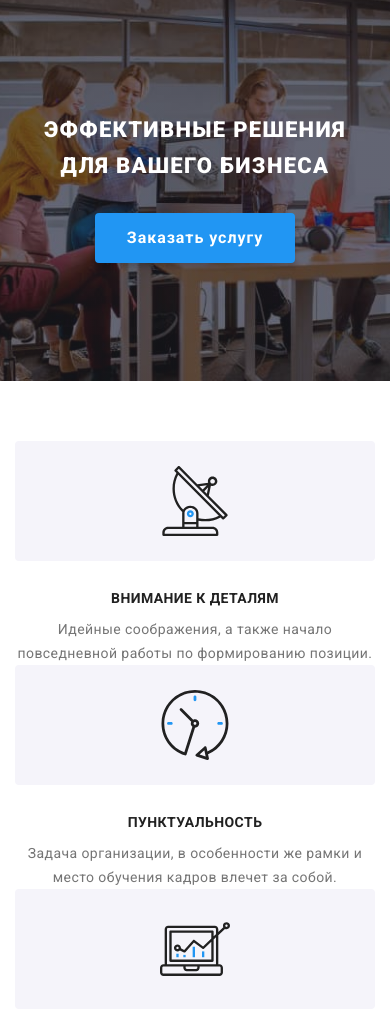
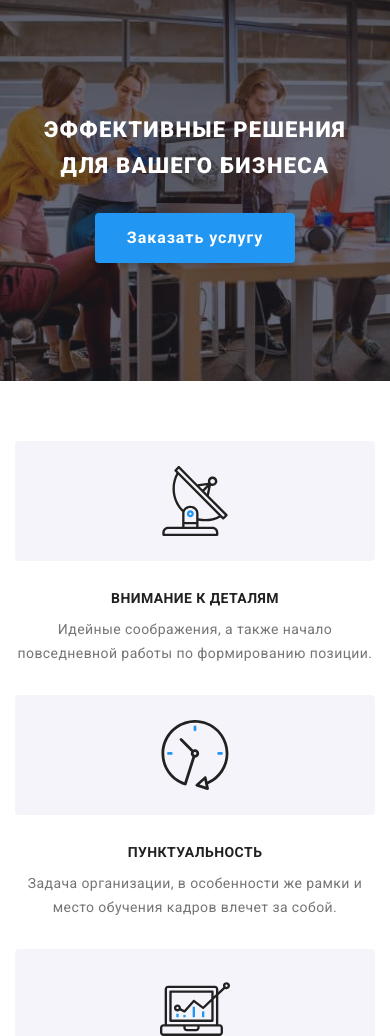
Before and after one commit to NataliiaRoienko/goit-markup-hw-08, a plain HTML site: page index.html in a window 390 px wide. Shown: the part 68-1104 px from the top of the page. Drawn offline with nearby package versions, Linux system fonts and the light colour scheme.

Commit message:
advantages

```diff
--- a/sass/layout/_advantages.scss
+++ b/sass/layout/_advantages.scss
@@ -8,6 +8,7 @@
     justify-content: center;
     margin-left: -15px;
     margin-right: -15px;
+    margin-bottom: -30px;
   }
 
   &-list-item {
@@ -56,6 +57,7 @@
     width: calc((100% - 2 * 30px) / 2);
     margin-left: 15px;
     margin-right: 15px;
+    margin-bottom: 30px;
   }
 }
 
```
Also changed, not shown: css/main.css, css/main.min.css, 2 other files.
